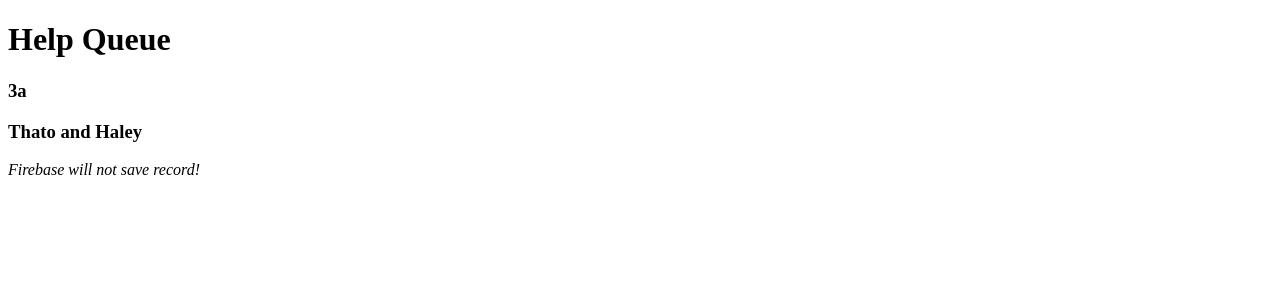
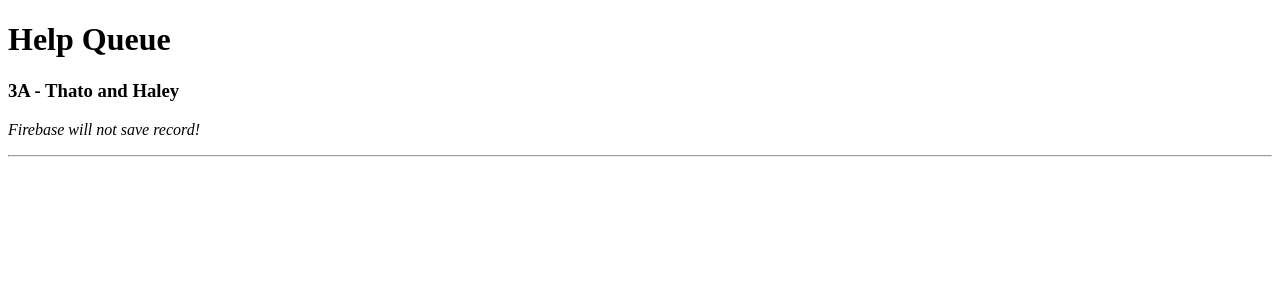
Before and after one commit to v3rna5/help_q_timer, a React app: page / in a window 1280 px wide. Shown: the top 300 px of the page. Built offline with nearby package versions, Linux system fonts and the light colour scheme.

Commit message:
Add tickets

```diff
--- a/package.json
+++ b/package.json
@@ -17,6 +17,7 @@
   },
   "homepage": "https://github.com/jimpalowski/react-help-queue#readme",
   "dependencies": {
+    "prop-types": "^15.5.10",
     "react": "^15.5.4",
     "react-dom": "^15.5.4"
   },
--- /dev/null
+++ b/src/components/App.jsx
@@ -0,0 +1,14 @@
+import React from "react";
+import Header from "./Header";
+import TicketList from "./TicketList";
+
+function App(){
+  return (
+    <div>
+      <Header/>
+      <TicketList />
+    </div>
+  );
+}
+
+export default App;
--- /dev/null
+++ b/src/components/Header.jsx
@@ -0,0 +1,9 @@
+import React from "react";
+
+function Header(){
+  return (
+    <h1>Help Queue</h1>
+  );
+}
+
+export default Header;
--- /dev/null
+++ b/src/components/Ticket.jsx
@@ -0,0 +1,20 @@
+import React from "react";
+import PropTypes from "prop-types";
+
+function Ticket(props){
+  return (
+      <div>
+        <h3>{props.location} - {props.names}</h3>
+        <p><em>{props.issue}</em></p>
+        <hr/>
+      </div>
+  );
+}
+
+Ticket.propTypes = {
+  names: PropTypes.string.isRequired,
+  location: PropTypes.string.isRequired,
+  issue: PropTypes.string
+};
+
+export default Ticket;
--- /dev/null
+++ b/src/components/TicketList.jsx
@@ -0,0 +1,13 @@
+import React from "react";
+import Ticket from "./Ticket";
+
+function TicketList(){
+  return (
+    <Ticket
+      location="3A"
+      names="Thato and Haley"
+      issue="Firebase will not save record!"/>
+  );
+}
+
+export default TicketList;
--- a/src/index.jsx
+++ b/src/index.jsx
@@ -1,5 +1,6 @@
 import React from "react";
 import ReactDOM from "react-dom";
+import App from "./components/App";
 
 var heading = React.createElement('h1', {}, 'Help Queue');
 var ticketLocation = React.createElement('h3', {}, '3a');
@@ -8,11 +9,6 @@ var ticketIssue = React.createElement('h3', {}, "Firebase won't save record");
 var app = React.createElement('div', {}, heading, ticketLocation, ticketNames, ticketIssue);
 
 ReactDOM.render(
-  <div>
-    <h1>Help Queue</h1>
-    <h3>3a</h3>
-    <h3>Thato and Haley</h3>
-    <p><em>Firebase will not save record!</em></p>
-  </div>,
+  <App/>,
   document.getElementById('react-app-root')
 );
```
Also changed, not shown: 1 other file (tests, documents, lock files or other folders).
